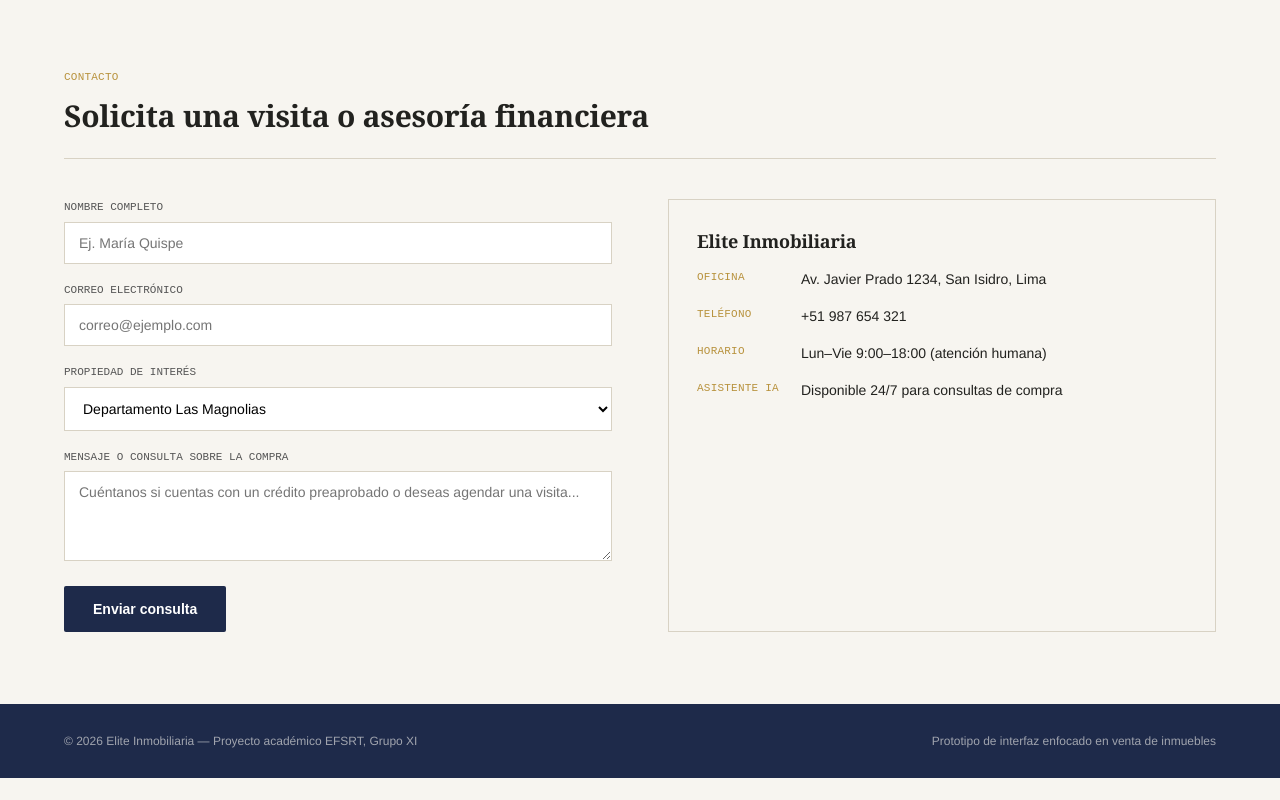
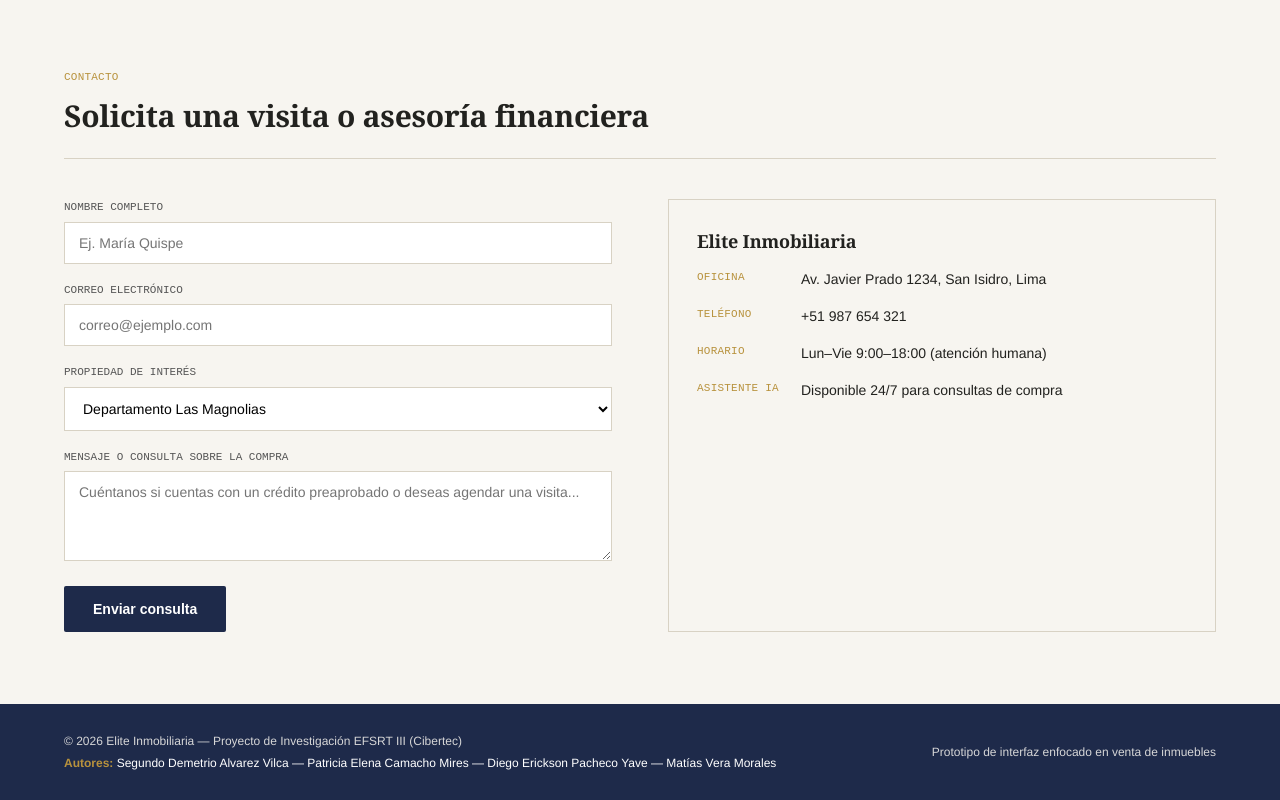
Before and after one commit to Segundoav/proyectos, a plain HTML site: page EliteInmobiliaria/elite2.html in a window 1280 px wide. Shown: the part 2039-2839 px from the top of the page. Before the commit the page ends 2817 px from the top, so only its background shows below. Drawn offline with Linux system fonts and the light colour scheme.

Commit message:
Proyecto final y agregamos footer corregido

```diff
--- a/EliteInmobiliaria/elite2.html
+++ b/EliteInmobiliaria/elite2.html
@@ -2,7 +2,7 @@
 <html lang="es">
 <head>
 <meta charset="UTF-8">
-<title>Elite Inmobiliaria — Catálogo de Venta y Asistente Virtual</title>
+<title>Elite Inmobiliaria — Prototipo EFSRT (Grupo: Alvarez Vilca)</title>
 <style>
   :root{
     --ink:#1E2A4A;
@@ -109,7 +109,6 @@
     background:#fff;
   }
 
-  /* CORRECCIÓN AQUÍ: Se limpió el fondo antiguo para dar espacio a la etiqueta img */
   .card-img{
     height:200px;
     position:relative;
@@ -117,7 +116,6 @@
     background:#EFEBE0;
   }
 
-  /* Se añadieron propiedades para que las imágenes reales se adapten perfectamente */
   .card-img img{
     width:100%;
     height:100%;
@@ -129,7 +127,7 @@
     background:var(--green-ok);color:#fff;
     font-family:'Courier New',monospace;font-size:10px;text-transform:uppercase;
     padding:4px 8px;
-    z-index:10; /* Asegura que la etiqueta quede por encima de la foto */
+    z-index:10;
   }
   .card-body{padding:18px 18px 22px;}
   .card-body h3{font-size:18px;margin-bottom:4px;}
@@ -199,7 +197,29 @@
   .chat-input input{flex:1;border:none;padding:12px;font-size:13px;}
   .chat-input button{background:var(--brass);border:none;padding:0 16px;font-size:12px;font-weight:700;cursor:pointer;}
 
-  footer{background:var(--ink);color:rgba(247,245,240,.6);padding:28px 64px;font-size:12px;display:flex;justify-content:space-between;}
+  /* ESTILOS DEL FOOTER MEJORADOS (MÁS NOTORIOS Y ELEGANTES) */
+  footer{
+    background:var(--ink);
+    color:rgba(247,245,240,.85);
+    padding:28px 64px;
+    font-size:12px;
+    display:flex;
+    justify-content:space-between;
+    align-items:center;
+  }
+  footer .credits{
+    display:flex;
+    flex-direction:column;
+    gap:4px;
+  }
+  footer .credits .author-name {
+    color: #ffffff;
+    font-weight: 500;
+  }
+  footer .credits .author-title {
+    color: var(--brass);
+    font-weight: 600;
+  }
 </style>
 </head>
 <body>
@@ -243,7 +263,6 @@
 
   <div class="grid">
 
-    <!-- Tarjeta 1: Departamento Las Magnolias -->
     <div class="card">
       <div class="card-img">
         <span class="tag">En Venta</span>
@@ -257,7 +276,6 @@
       </div>
     </div>
 
-    <!-- Tarjeta 2: Flat San Borja Norte -->
     <div class="card">
       <div class="card-img">
         <span class="tag">En Venta</span>
@@ -271,7 +289,6 @@
       </div>
     </div>
 
-    <!-- Tarjeta 3: Casa Jardines de Miraflores -->
     <div class="card">
       <div class="card-img">
         <span class="tag">En Venta</span>
@@ -344,14 +361,17 @@
 </section>
 
 <footer>
-  <span>© 2026 Elite Inmobiliaria — Proyecto académico EFSRT, Grupo XI</span>
+  <div class="credits">
+    <span>© 2026 Elite Inmobiliaria — Proyecto de Investigación EFSRT III (Cibertec)</span>
+    <span><span class="author-title">Autores:</span> <span class="author-name">Segundo Demetrio Alvarez Vilca — Patricia Elena Camacho Mires — Diego Erickson Pacheco Yave — Matías Vera Morales</span></span>
+  </div>
   <span>Prototipo de interfaz enfocado en venta de inmuebles</span>
 </footer>
 
 <div class="chat-panel" id="chatPanel" style="display:none;">
   <div class="chat-head"><span><span class="dot"></span>Asistente Elite</span><span style="cursor:pointer;" onclick="document.getElementById('chatPanel').style.display='none';">✕</span></div>
   <div class="chat-body">
-    <div class="bubble">Hola 👋 Soy el asistente de Elite Inmobiliaria. ¿Te interesa comprar alguna propiedad o tienes dudas sobre créditos hipotecarios?</div>
+    <div class="bubble">Hola 👋 Soy el Asistente de Elite Inmobiliaria, un prototipo de IA diseñado por el Grupo Alvarez Vilca para Cibertec 2026. ¿Te interesa comprar alguna propiedad o tienes dudas sobre créditos hipotecarios?</div>
     <div class="bubble user">¿Qué necesito para calificar a la compra de un departamento?</div>
     <div class="bubble">Habitualmente requieres una cuota inicial mínima del 10%, sustento de ingresos y aprobación crediticia. ¿Te gustaría que un asesor evalúe tu perfil financiero?</div>
   </div>
```
